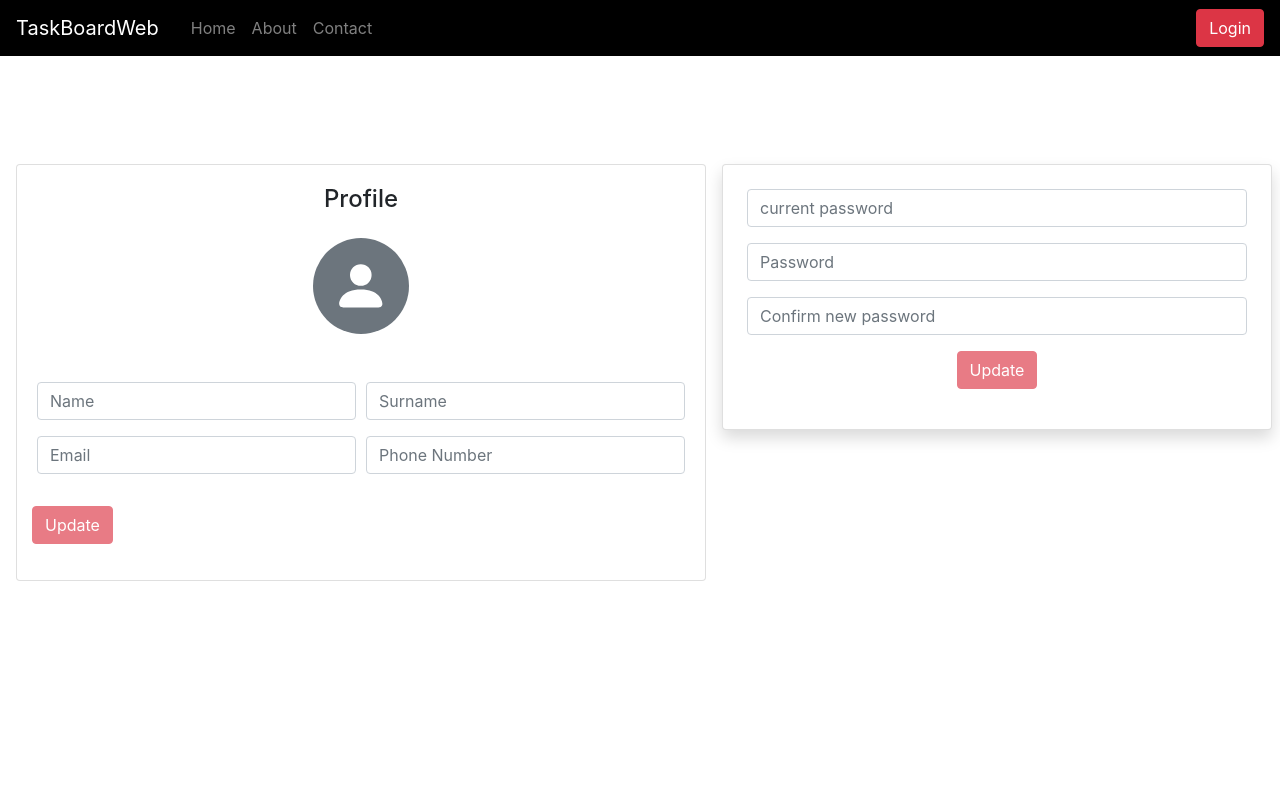
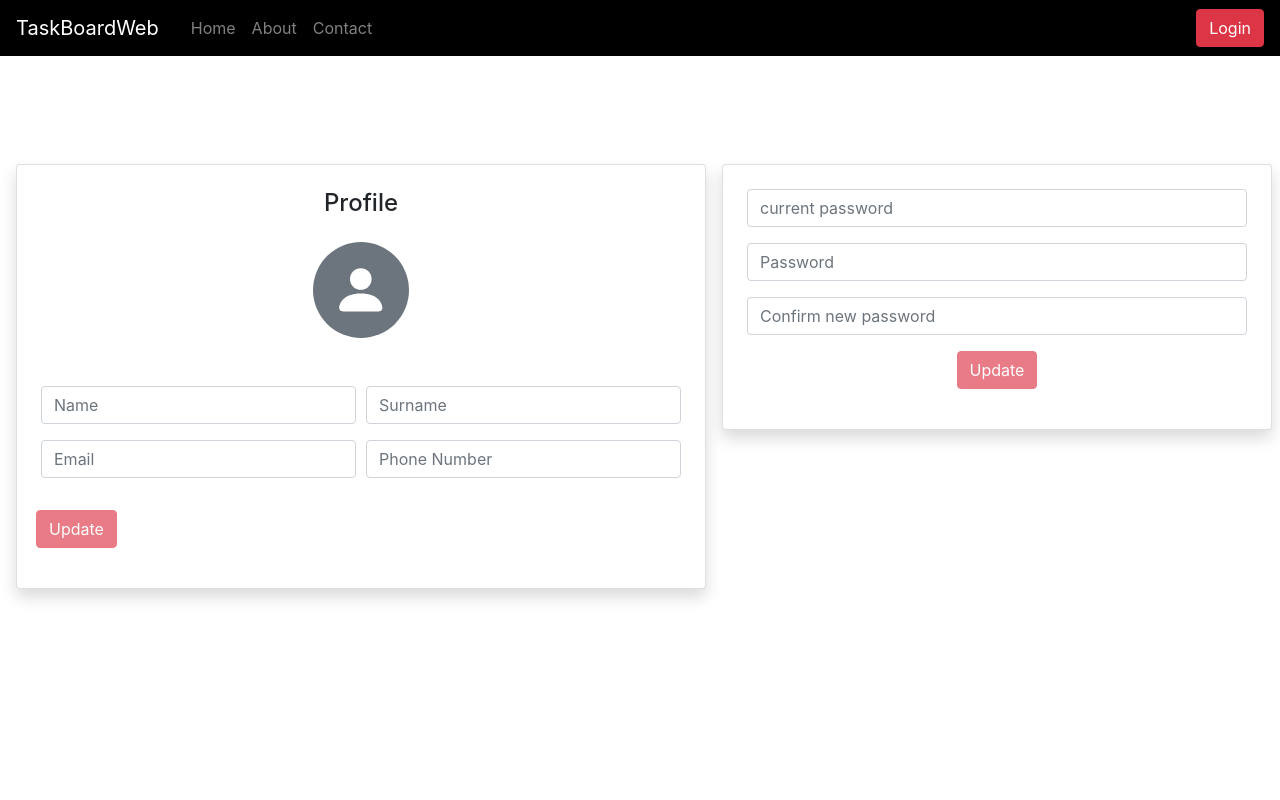
Before and after one commit to Marco0198/front_end_part_for_testing_project, a Vue app: page /profile in a window 1280 px wide. Shown: the top 800 px of the page. Built offline with nearby package versions, Linux system fonts and the light colour scheme.

Commit message:
i added the shadow on the update profile components

```diff
--- a/src/components/auth/UpdateProfile.vue
+++ b/src/components/auth/UpdateProfile.vue
@@ -2,7 +2,7 @@
 <Layout name="LayoutDefault">
     <div>
         <b-card style="width:auto"
-         class="ml-2 ">
+         class="ml-2 shadow p-1 mb-3 bg-white rounded">
 
             <h4 class="mb-4">Profile</h4>
 
```
